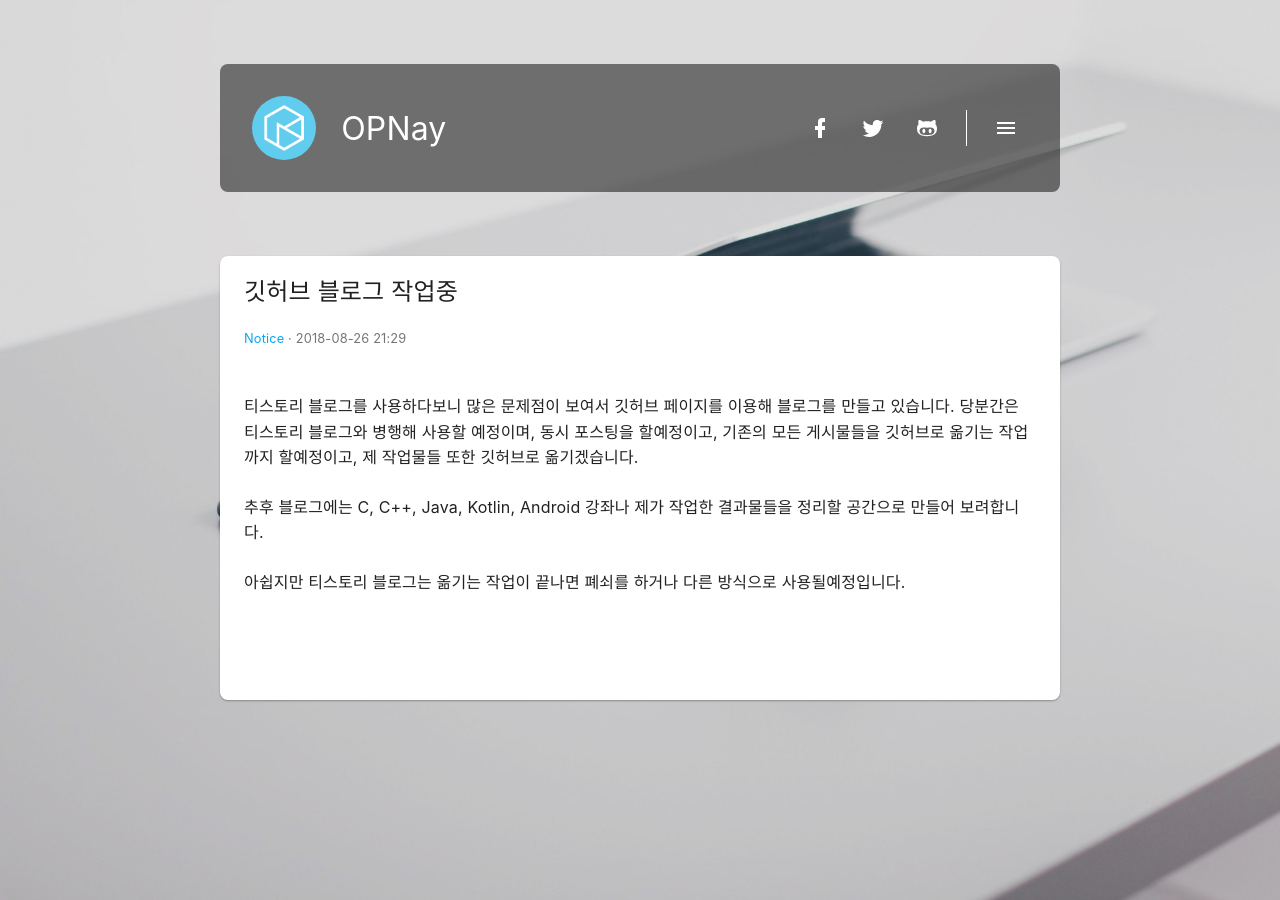
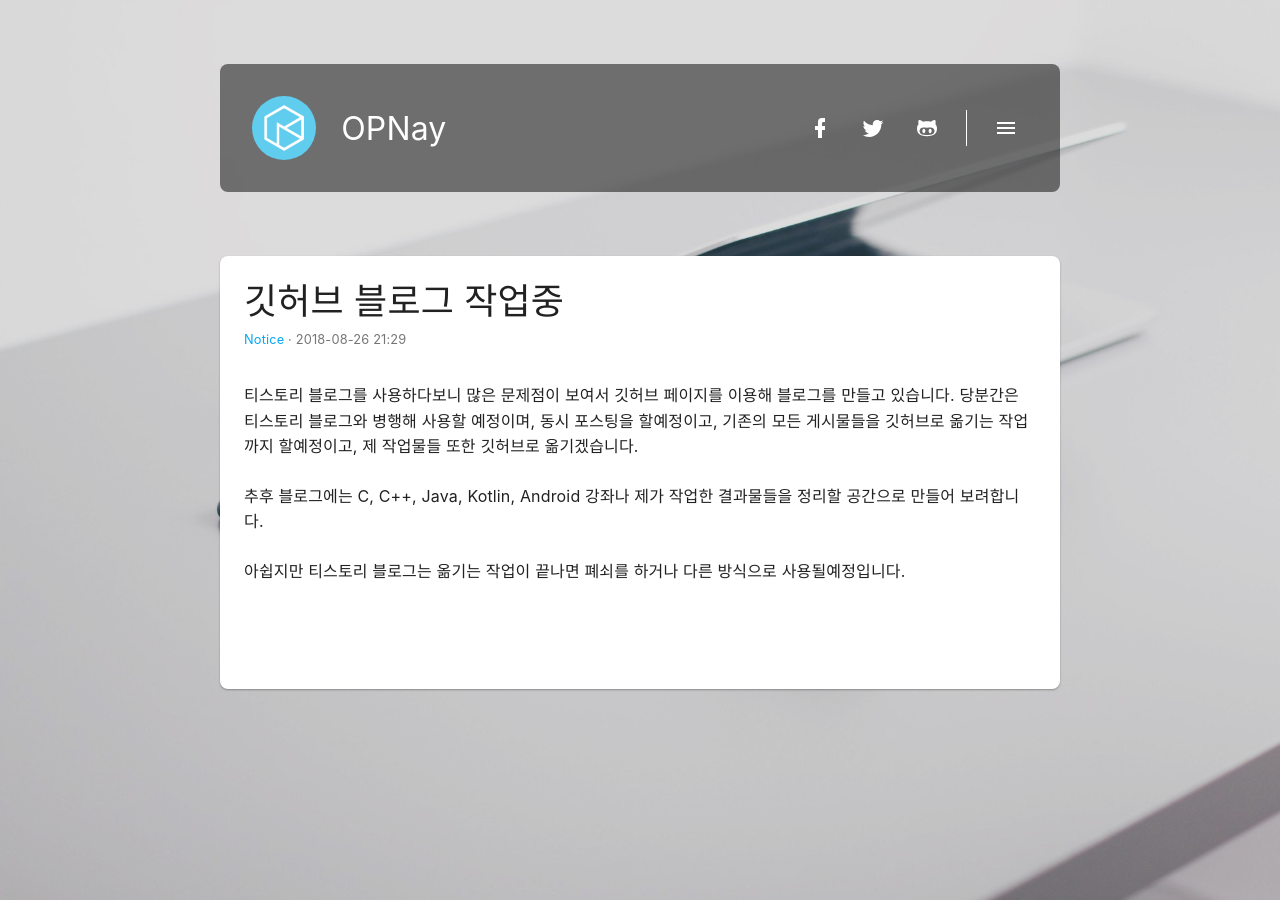
Before and after one commit to opnay/opnay.github.io, a Jekyll site: the page built from _posts/2018-08-26-working-github.md, in a window 1280 px wide. Built offline with Jekyll 4.4.1, drawn with Linux system fonts in a browser that asks for light colours; comment, search, counter and statistics services are not loaded.

Commit message:
_layouts/blog: Update .post-header
Signed-off-by: Kim In Seop <opnayn@gmail.com>

```diff
--- a/_layouts/blog.html
+++ b/_layouts/blog.html
@@ -22,7 +22,7 @@ layout: "base"
 <div class="content">
     <div class="card">
         <header class="post-header">
-            <p class="title ft-black">{{ page.title }}</p>
+            <h1 class="title ft-black">{{ page.title }}</h1>
             <p class="info ft-black-sec">
                 <a class="category" href="/category/{{ page.category | downcase }}">{{ page.category }}</a> · <span class="date">{{ page.date | date:'%Y-%m-%d %H:%M'}}</span>
             </p>
@@ -52,8 +52,8 @@ layout: "base"
 
 .content {padding:0 32px 32px; min-height:calc(100% - 256px);}
 .content .post-header {padding:16px 24px;}
-.content .post-header .title {font-size:24px;}
-.content .post-header .info {font-size:0.8rem;}
+.content .post-header .title {margin:0 0 8px;}
+.content .post-header .info {margin:0 0 12px; font-size:0.8rem;}
 .content .article {padding:8px 24px 16px;}
 
 #page_adsense {padding:16px 24px; text-align:center;}
```
